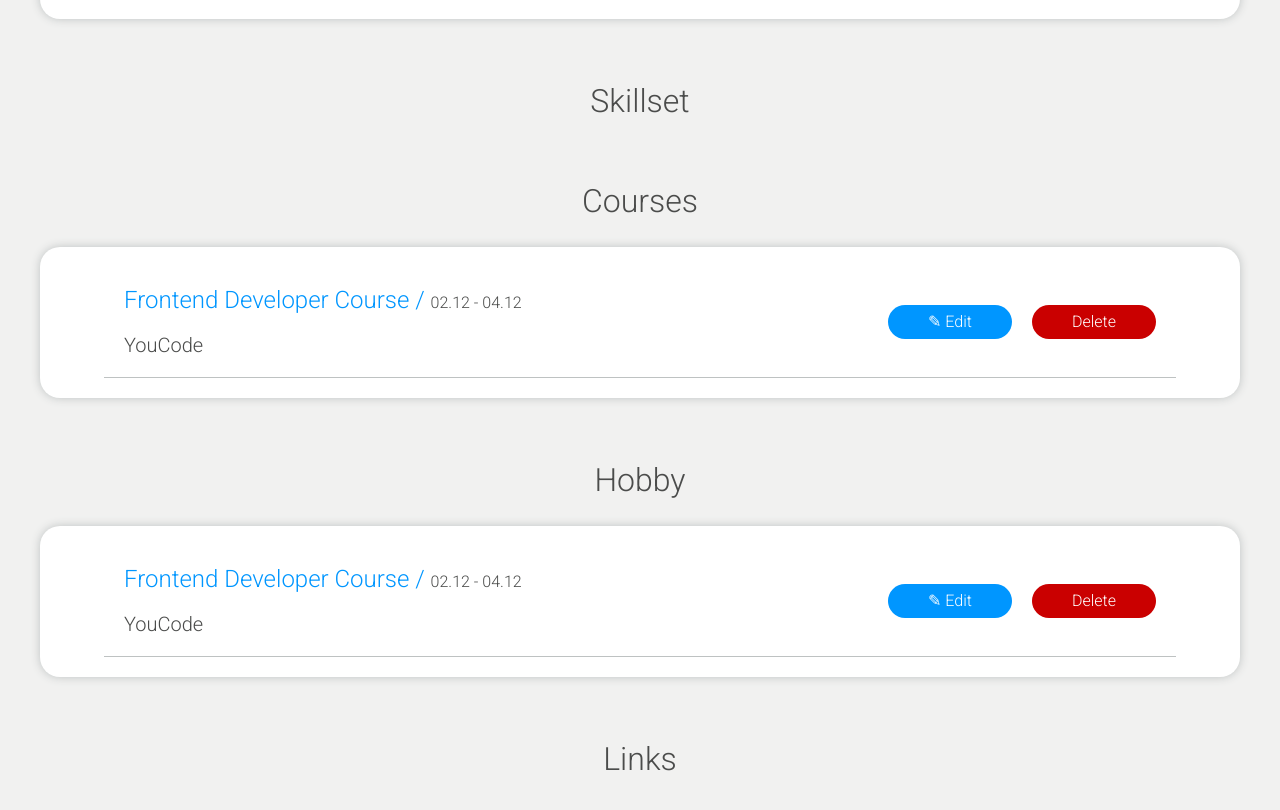
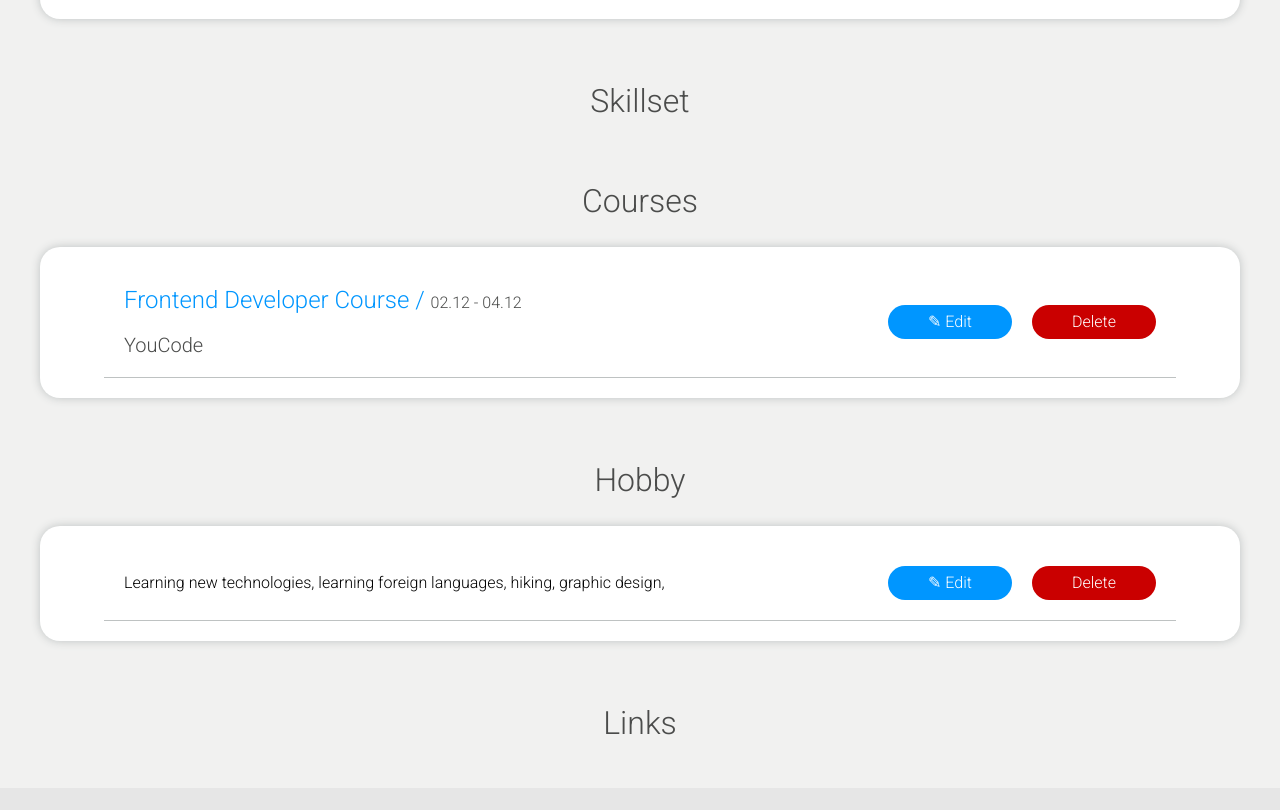
Before and after one commit to mizdebski77/Easy-Employ, a React (Create React App) app: page /Carrer in a window 1280 px wide. Shown: the part 1937-2747 px from the top of the page. Built offline with nearby package versions, Linux system fonts and the light colour scheme.

Commit message:
Hobbies wrapper added

```diff
--- a/src/features/Carrer/carrer.tsx
+++ b/src/features/Carrer/carrer.tsx
@@ -28,17 +28,15 @@ import {
     TileDescription,
     ButtonsWrapper,
     DeleteButton,
-    EducationWrapper,
     Degree,
     EnglishLevel,
-    HobbySection
+    Hobbies,
 } from './styledCarrer';
 import profile from '../../common/Images/profileStack.png';
 import location from '../../common/Images/location.png';
 import facebook from '../../common/Images/SocialMedia/fb.png';
 import linkedin from '../../common/Images/SocialMedia/link.png';
 import gh from '../../common/Images/SocialMedia/gh.png';
-import { CoursesWrapper, LanguagesWrapper } from '../../common/Navigation/styledNavigation';
 
 export const Carrer = () => {
     return (
@@ -164,7 +162,6 @@ export const Carrer = () => {
                 </Tile>
             </ElementWrapper>
 
-
             <SectionTitle>
                 Skillset
             </SectionTitle>
@@ -192,10 +189,8 @@ export const Carrer = () => {
 
             <ElementWrapper>
                 <Tile>
-                    <ContentWrapper>
-                        <TileTitle>Frontend Developer Course / <ExperienceDate>02.12 - 04.12</ExperienceDate></TileTitle>
-                        <TileSecondTitle>YouCode</TileSecondTitle>
-                    </ContentWrapper>
+                    <Hobbies>Learning new technologies, learning foreign languages, hiking, graphic design,  </Hobbies>
+
                     <ButtonsWrapper>
                         <EditButton>✎ Edit</EditButton>
                         <DeleteButton>Delete</DeleteButton>
--- a/src/features/Carrer/styledCarrer.ts
+++ b/src/features/Carrer/styledCarrer.ts
@@ -165,6 +165,7 @@ export const Tile = styled.div`
     display: flex;
     gap: 20px;
     justify-content: space-between;
+    align-items: center;
     padding: 20px;
     border-bottom: 1px solid ${({ theme }) => theme.color.fourthColor};
 `;
@@ -221,3 +222,7 @@ export const Degree = styled.span`
 export const EnglishLevel = styled.span`
     color: ${({ theme }) => theme.color.fontSecond};
 `;
+
+export const Hobbies = styled.span`
+    max-width: 600px;
+`;
```
